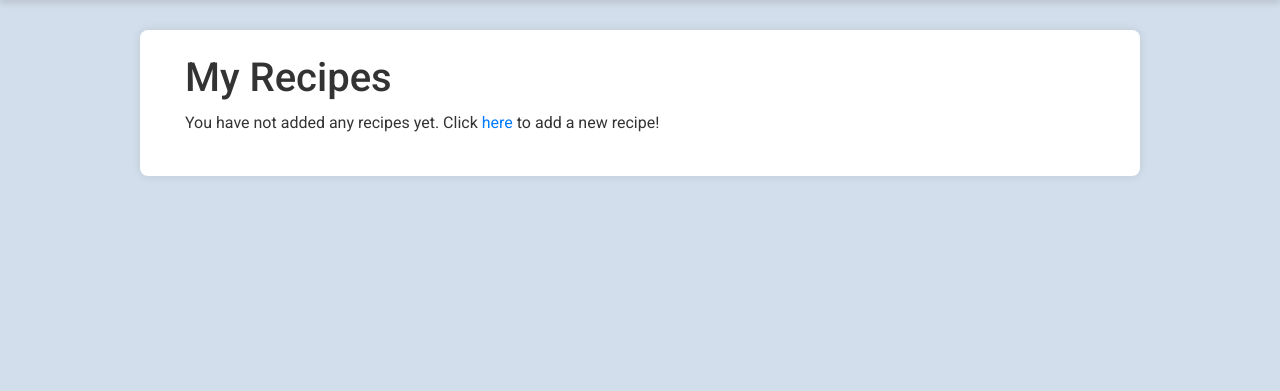
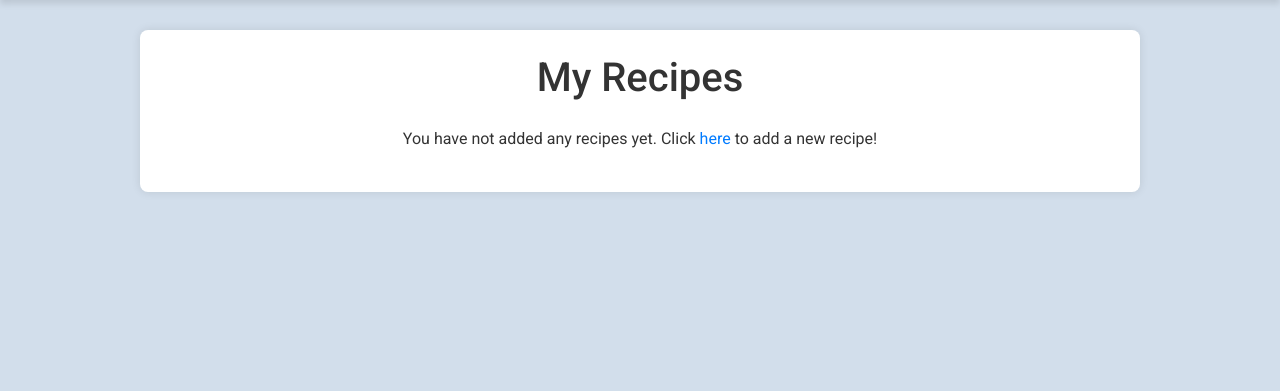
Before and after one commit to thiago-23/Healthy_Bite, a Django app: page /my-recipes/ in a window 1280 px wide. Shown: the part 96-487 px from the top of the page. Run offline with Django 3.2, Linux system fonts and the light colour scheme; the visitor is signed in with stand-in values (Sample User, id 1); data that the repository does not hold is empty; some libraries are stand-ins or nearby versions.

Commit message:
Add pagination to My Recipes page for improves user navigation, integrated pagination controls into my_recipes.hmtl, updated MyRecipes views to paginate recipe results with 6 items per page.

```diff
--- a/recipes/views.py
+++ b/recipes/views.py
@@ -160,6 +160,7 @@ class MyRecipes(LoginRequiredMixin, ListView):
     model = Recipe
     template_name = 'my_recipes.html'
     context_object_name = 'recipes'
+    paginate_by = 6
 
     def get_queryset(self):
         return Recipe.objects.filter(author=self.request.user)
--- a/templates/my_recipes.html
+++ b/templates/my_recipes.html
@@ -1,9 +1,10 @@
 {% extends "base.html" %}
+{% load static %}
 {% block title %}My Recipes - Healthy Bite{% endblock %}
 
 {% block content %}
 <div class="container">
-    <h1>My Recipes</h1>
+    <h1 class="text-center mb-4">My Recipes</h1>
     {% if recipes %}
     <div class="row">
         {% for recipe in recipes %}
@@ -19,8 +20,14 @@
         </div>
         {% endfor %}
     </div>
+
+    <!-- Include Pagination -->
+    <div class="pagination-container mt-4">
+        {% include 'pagination.html' %}
+    </div>
+
     {% else %}
-    <p>You have not added any recipes yet. Click <a href="{% url 'recipe_create' %}">here</a> to add a new recipe!</p>
+    <p class="text-center">You have not added any recipes yet. Click <a href="{% url 'recipe_create' %}">here</a> to add a new recipe!</p>
     {% endif %}
 </div>
 {% endblock content %}
```
